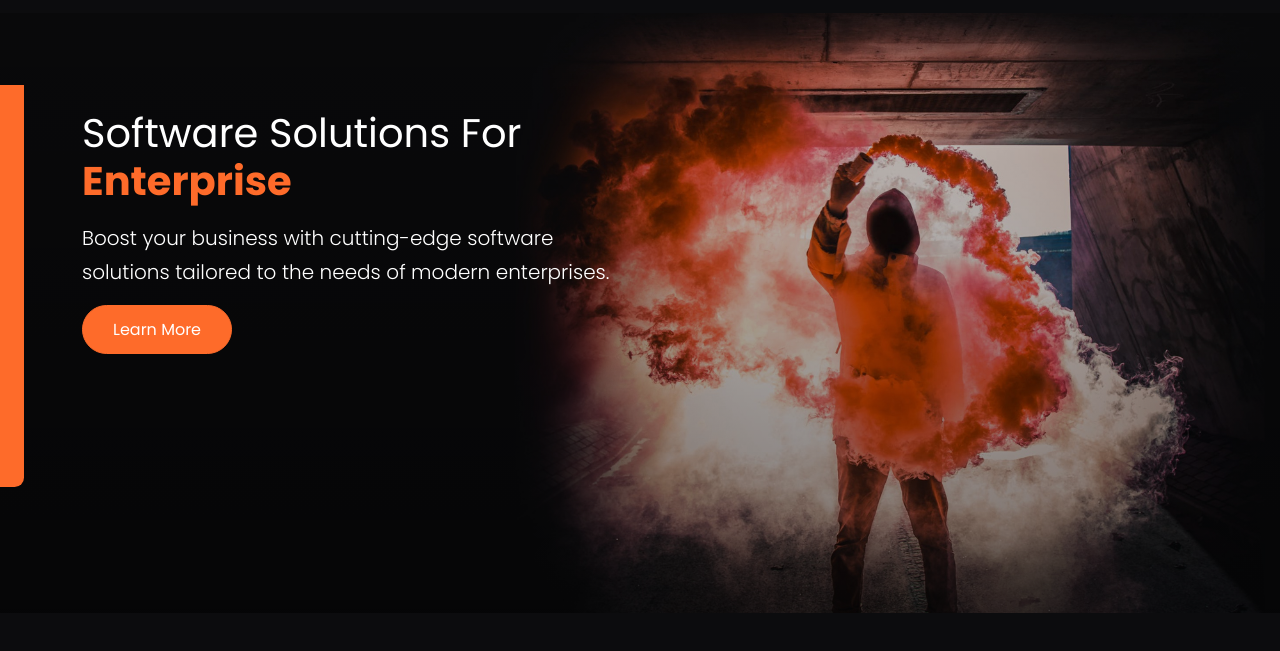
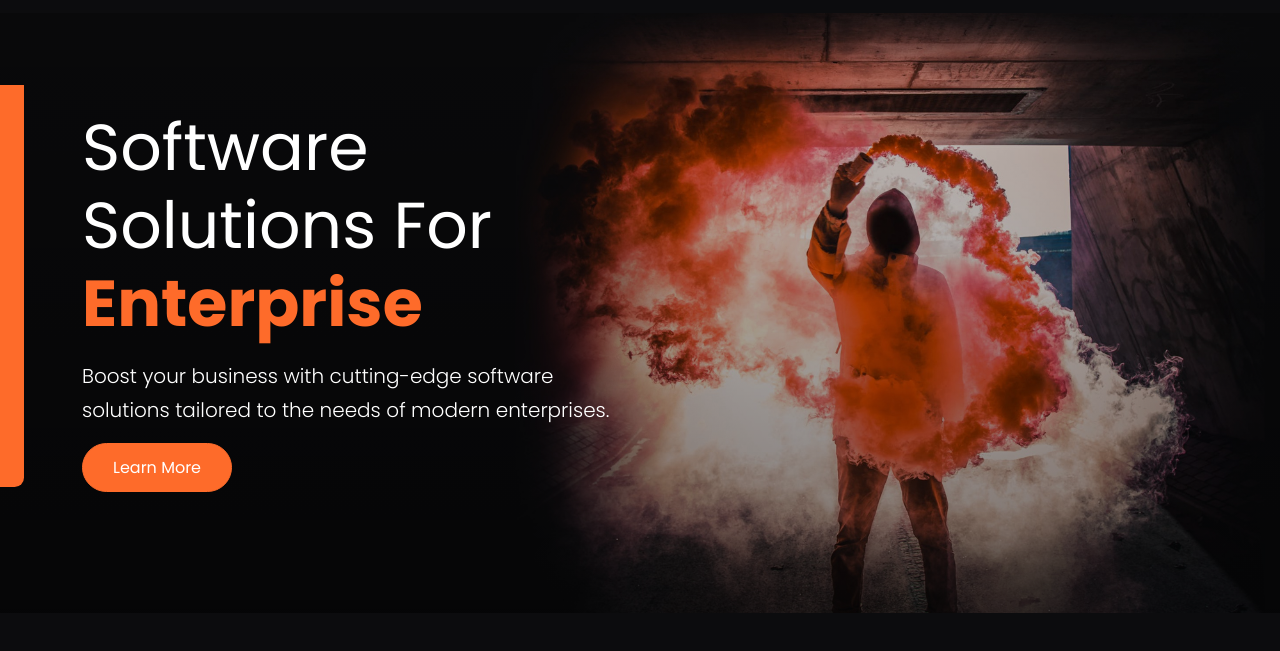
Before and after one commit to gitdeepaks/SAAS-Website-Bootstrap, a website: page index.html in a window 1280 px wide. Shown: the part 63-714 px from the top of the page. Drawn offline with nearby package versions, Linux system fonts and the light colour scheme; files that its build step writes are made by us from their sources.

Commit message:
new commit 🚀

```diff
--- a/index.html
+++ b/index.html
@@ -82,7 +82,7 @@
       <div class="container">
         <div class="row">
           <div class="col-md-6 pt-5">
-            <h1 class="text-xl mt-5">
+            <h1 class="xl-text mt-5">
               Software Solutions For
               <span class="text-primary fw-bold replace-me"
                 >Small Business, Startups, Enterprise</span
```
